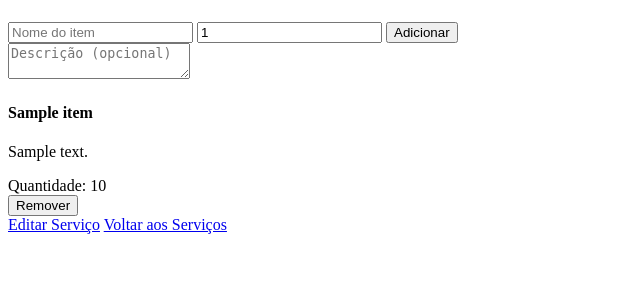
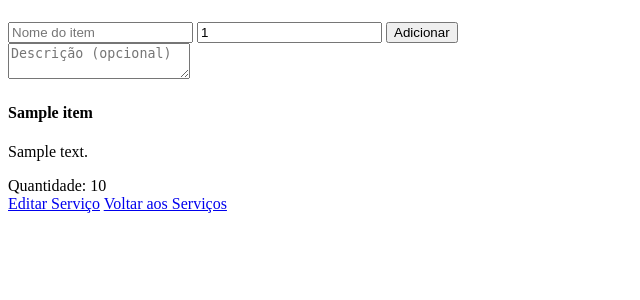
Before and after one commit to gfborba/projeto-aplicado-3, a Django app: page /servicos/1/ in a window 1280 px wide. Shown: the part 323-623 px from the top of the page, without its empty margins (0-640 px from the left). Run offline with Django 5.2, Linux system fonts and the light colour scheme; a user stored in the database is signed in; tables that the repository leaves empty hold one stand-in row (values such as "Sample post").

Commit message:
remove_botao

```diff
--- a/servicos/templates/servicos/detalhes_servico.html
+++ b/servicos/templates/servicos/detalhes_servico.html
@@ -53,7 +53,6 @@
                             {% endif %}
                             <span class="quantidade">Quantidade: {{ item.quantidade }}</span>
                         </div>
-                        <button class="btn-remover" onclick="removerItem({{ item.id }})">Remover</button>
                     </div>
                 {% empty %}
                     <p class="empty-items">Nenhum item cadastrado ainda.</p>
```
